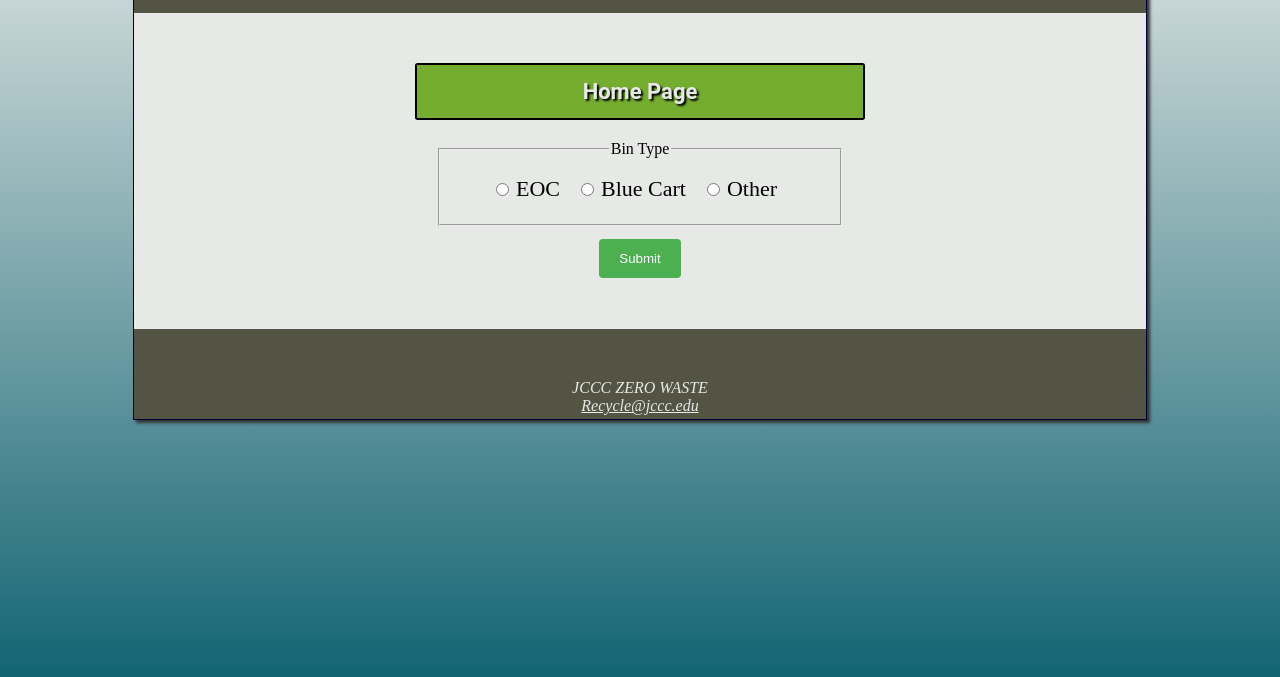
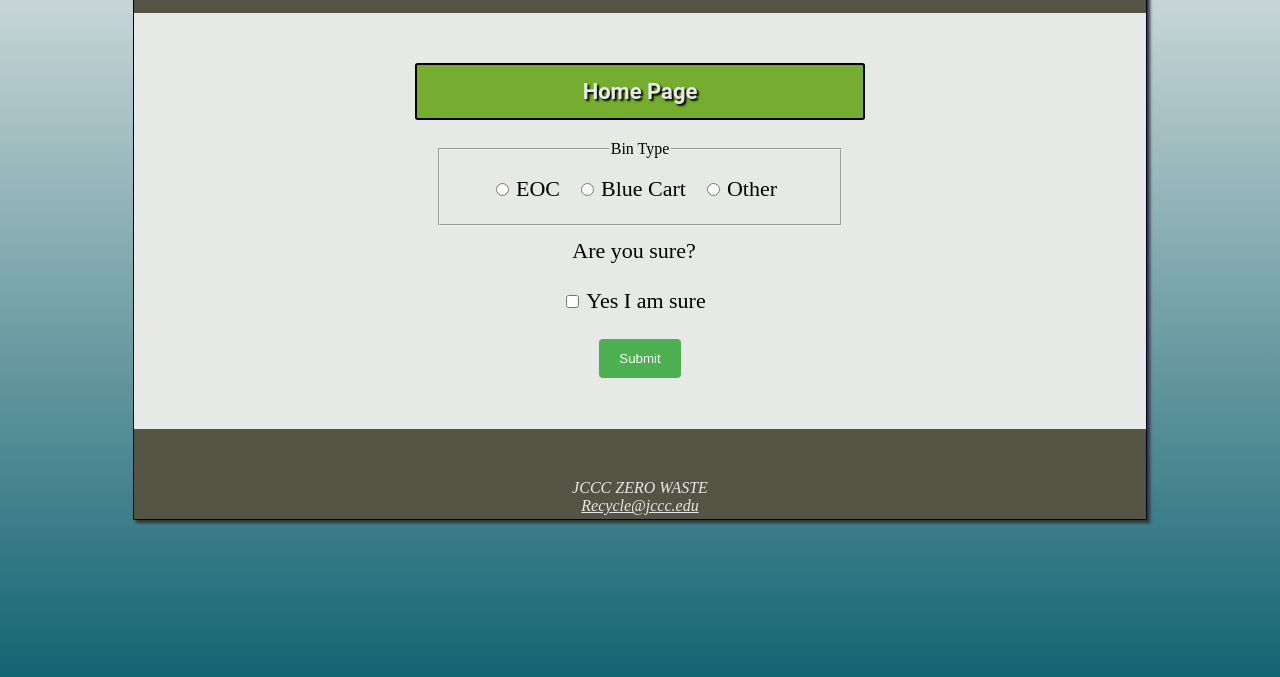
Before and after one commit to codeSourc3/JCCC-Zero-Waste-Inventory-System-, a website with bundled scripts: page public/addBin.html in a window 1280 px wide. Shown: the part 117-794 px from the top of the page. Built offline with nearby package versions, Linux system fonts and the light colour scheme.

Commit message:
Added check to add bins to rule out accidental bins added

```diff
--- a/public/addBin.html
+++ b/public/addBin.html
@@ -27,6 +27,9 @@
 				<input type="radio" id="otherCart" name="binType" value="Other">
 				<label for="otherCart">Other</label><br>
 				</fieldset>
+				<label for="check">Are you sure?</label><br>
+                    <input type="checkbox" id="check" name="check" value="check" required>
+                    <label for="check">Yes I am sure</label><br>
 				<input class="binFormSubmit" type="submit" name="submit">
 			</form>
         </div>
```
